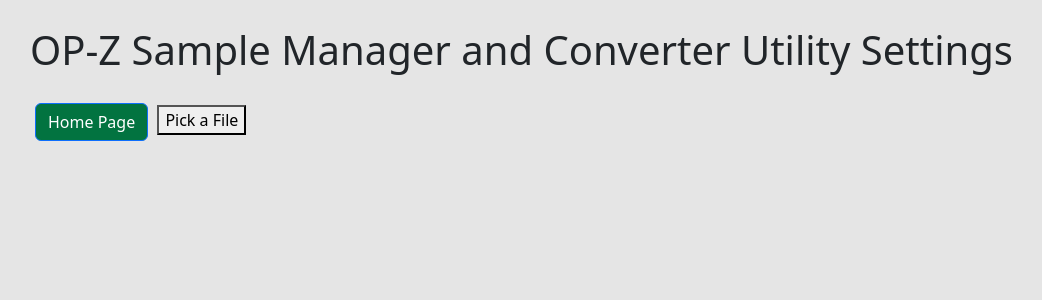
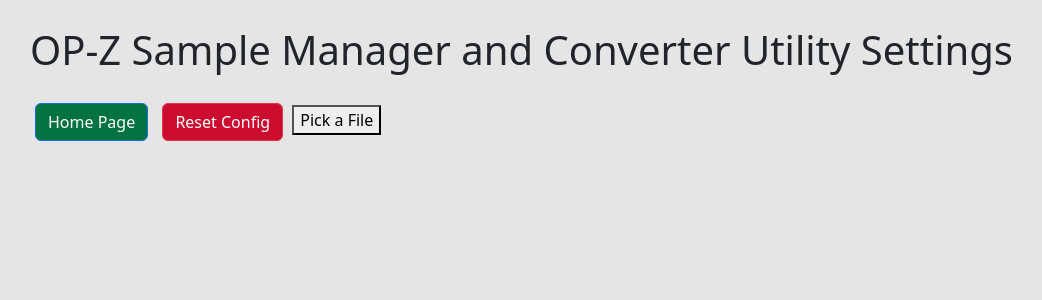
Before and after one commit to Romano-Garmez/opz-sample-manager, a Flask app: page /utilitysettings in a window 1280 px wide. Shown: the top 300 px of the page, without its empty margins (50-1092 px from the left). Run offline with Flask 3, Linux system fonts and the light colour scheme.

Commit message:
config reset button

```diff
--- a/app.py
+++ b/app.py
@@ -7,7 +7,7 @@ import os
 import werkzeug.utils
 import subprocess
 import uuid
-from config import load_config, save_config
+from config import load_config, save_config, reset_config
 from PyQt5.QtWidgets import QFileDialog, QApplication
 
 # setup
@@ -367,5 +367,12 @@ def save_midi_config():
         json.dump(data, f, indent=4)
     return '', 204
 
+@app.route('/reset-config', methods=['POST'])
+def reset_config_flask():
+    global OPZ_MOUNT_PATH
+    OPZ_MOUNT_PATH = ""
+    reset_config()
+    return jsonify({"success": True, "message": "Configuration reset successfully"})
+
 if __name__ == "__main__":
     app.run(debug=False)
--- a/static/js/utilitysettings.js
+++ b/static/js/utilitysettings.js
@@ -8,3 +8,19 @@ async function openFilePicker() {
       document.getElementById("result").textContent = "Cancelled";
     }
   }
+
+  function resetConfig() {
+  fetch('/reset-config', {
+        method: 'POST'
+    })
+    .then(response => response.json())
+    .then(data => {
+        // Optionally show a message or reload the page
+        alert('Config reset! Please restart the app.');
+        window.location.reload();
+    })
+    .catch(error => {
+        alert('Error resetting config.');
+        console.error(error);
+    });
+}
--- a/templates/utilitysettings.html
+++ b/templates/utilitysettings.html
@@ -12,6 +12,8 @@
 <h1>OP-Z Sample Manager and Converter Utility Settings</h1>
 
 <button onclick="window.location.href='/'" class="btn btn-primary">Home Page</button>
+<button onclick="resetConfig()" class="btn btn-danger">Reset Config</button>
+
 
 <button onclick="openFilePicker()">Pick a File</button>
 <p id="result"></p>
```
Also changed, not shown: config.py (+12 -0 lines).
